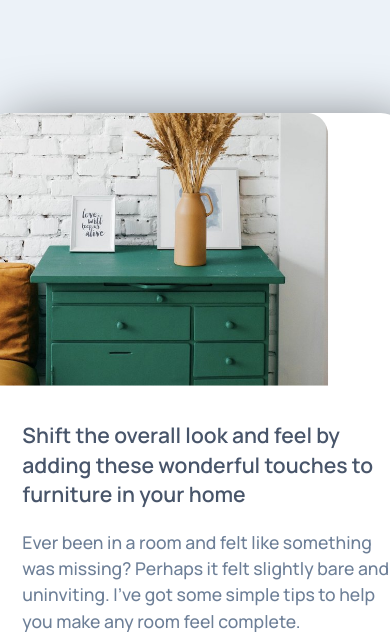
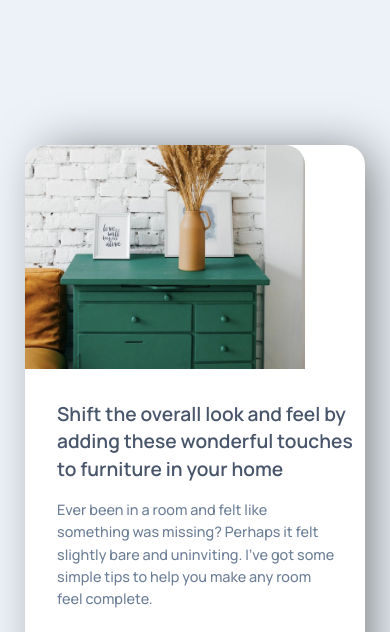
Before and after one commit to CREPTONICE/Frontend-Mentor-Article-preview-component, a plain HTML site: page index.html in a window 390 px wide. Shown: the top 632 px of the page. Drawn offline with Linux system fonts and the light colour scheme.

Commit message:
mobile fix

```diff
--- a/style.css
+++ b/style.css
@@ -65,7 +65,7 @@ main {
 }
 
 #description {
-  max-width: 28ch;
+  max-width: 25ch;
   font-size: 1.2rem;
   padding-bottom: 1rem;
   font-weight: 600;
@@ -73,8 +73,8 @@ main {
 }
 
 #sub__description {
-  max-width: 34.5ch;
-  font-size: 1rem;
+  max-width: 31ch;
+  font-size: 0.9rem;
   color: var(--Desaturated--Dark--Blue);
   font-weight: 500;
 }
@@ -233,25 +233,15 @@ main {
   }
 }
 
-@media (min-width: 375px) {
-  .box {
-    scale: 1.1;
+@media (max-width: 425px) {
+  #main__img {
+    width: 280px;
   }
 }
 
 @media (min-width: 425px) {
   .box {
     scale: 1.3;
-  }
-
-  #description {
-    max-width: 25ch;
-    font-size: 1.2rem;
-  }
-
-  #sub__description {
-    max-width: 31.5ch;
-    font-size: 0.9rem;
   }
 }
 
```
